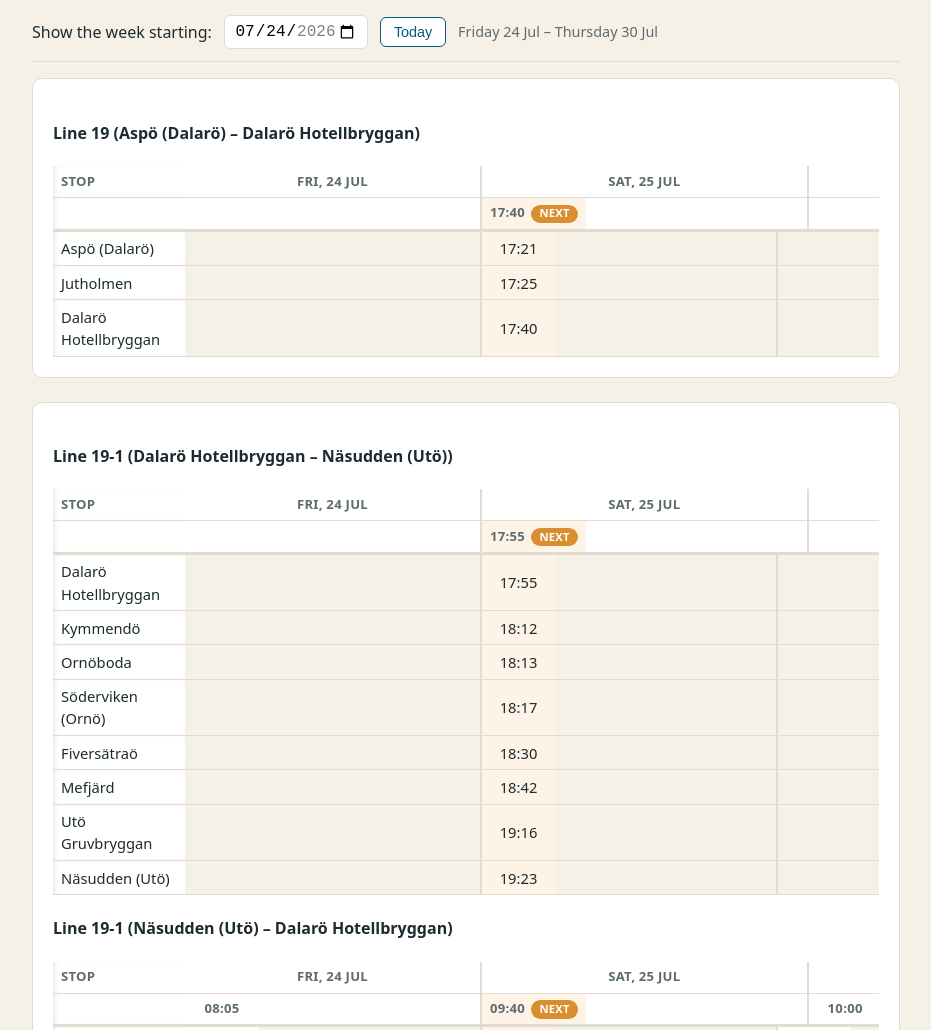
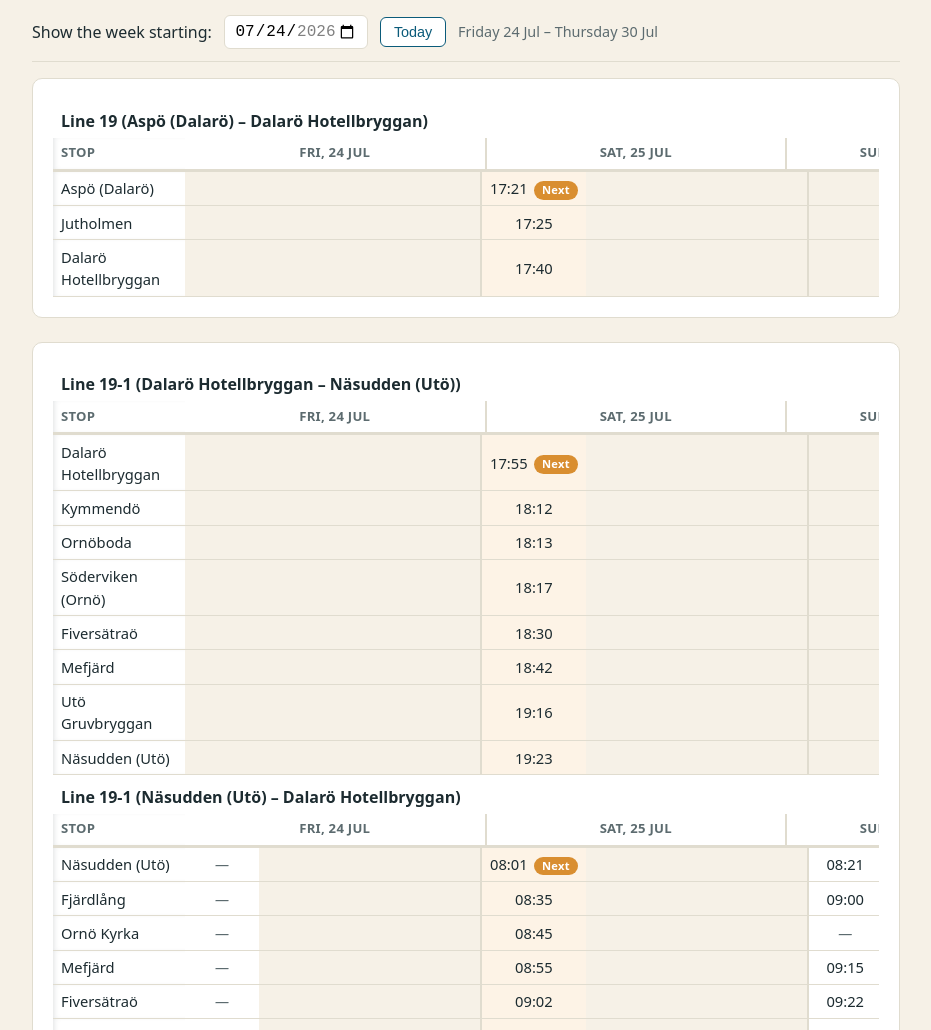
Before and after one commit to scoobymooch/Aspo-Atlas, a website: page ferries.html in a window 1280 px wide. Shown: the part 216-1246 px from the top of the page, without its empty margins (174-1105 px from the left). Drawn offline with Linux system fonts and the light colour scheme; no server answers.

Commit message:
Ferries: fix sticky-header follow-up issues (#19)
Three problems found on the live page after the sticky-header rework:

- The line heading scrolled away separately from its table's sticky header,
  producing an overlap glitch at each table transition and leaving a stuck
  header with no indication of which line it belonged to. Fixed by nesting
  the heading inside the sticky block itself (an outer sticky wrapper holds
  the heading, an inner overflow:hidden wrapper holds just the table, so
  only the table -- not the heading -- shifts sideways during horizontal
  scroll).

- The header's second row (one time per column, e.g. "17:55 NEXT") just
  duplicated each trip's own first body row. Removed; the "Next" badge now
  lands on that first body row instead.

- Header and body table columns drifted out of alignment. Root cause
  wasn't content width as first suspected -- it's that table-layout:fixed
  with an explicit colgroup stops trusting that colgroup for width when a
  table's only header row is entirely colSpan'd cells (no unspanned
  per-column cell anywhere), at least in this browser, silently shrinking
  the table to fit whatever space is available. The body table has no such
  row and sizes correctly, so its measured width is now copied onto the
  header table directly rather than relying on width:max-content there.


Claude-Session: https://claude.ai/code/session_01N6N1XM6icmpMHgxQzKkRDv

Co-authored-by: Claude <noreply@anthropic.com>

```diff
--- a/css/style.css
+++ b/css/style.css
@@ -227,9 +227,10 @@ table.timetable td.day-cell {
   font-size: 0.75rem;
   color: var(--muted);
   display: flex;
+  flex-wrap: wrap;
   align-items: center;
+  justify-content: center;
   gap: 0.3rem;
-  white-space: nowrap;
 }
 
 table.timetable.dual-route thead tr:first-child th:not(:first-child) {
@@ -547,16 +548,27 @@ table.timetable.stop-matrix .sticky-col {
    <thead> -- see the long comment in renderLineDirectionTable for why a sticky <th> inside a
    horizontally-scrollable ancestor doesn't stick to the viewport the way it should. Sticking
    this whole block instead sidesteps that: its own overflow-x has no bearing on how ITS
-   position:sticky resolves against the page. overflow:hidden still allows the JS-driven
-   scrollLeft mirroring (js/ferries.js) that keeps it lined up with the body's real,
-   user-scrollable horizontal position. */
-.matrix-header-scroll {
+   position:sticky resolves against the page.
+   .matrix-header-sticky carries the actual stickiness, so the line-name heading inside it
+   sticks together with the day columns. .matrix-header-scroll is the inner, non-sticky child
+   that clips the table and receives the JS-driven scrollLeft mirroring (js/ferries.js) that
+   keeps it lined up with the body's real, user-scrollable horizontal position -- kept
+   separate so the heading itself doesn't slide sideways along with the table. */
+.matrix-header-sticky {
   position: sticky;
   top: var(--filter-height, 0px);
   z-index: 3;
-  overflow: hidden;
   background: var(--card-bg);
   border-bottom: 2px solid var(--border);
+}
+
+.matrix-header-sticky h4 {
+  margin: 0;
+  padding: 0.6rem 0.5rem 0.3rem;
+}
+
+.matrix-header-scroll {
+  overflow: hidden;
 }
 
 /* The "Stop" corner cell only needs left-stickiness (from .sticky-col) here -- the whole
--- a/js/ferries.js
+++ b/js/ferries.js
@@ -229,21 +229,22 @@ function renderLineDirectionTable(section, lineId, direction, entries, dayColumn
 
   const rows = stopOrder(entries);
 
-  const heading = document.createElement("h4");
-  heading.textContent = `Line ${lineId} (${cleanStopName(rows[0].name)} – ${cleanStopName(rows[rows.length - 1].name)})`;
-  section.appendChild(heading);
-
   // The header lives in its own table/wrapper rather than a <thead> inside the scrolling
   // table: a horizontally-scrollable ancestor (overflow-x: auto) forces its overflow-y to
   // compute as "auto" too (CSS's overflow-x/y visible-pairing rule), which makes that
   // ancestor -- not the page -- the sticky containing block for any position:sticky
   // descendant, so a sticky <th>'s "top" ends up added to its row's static position instead
   // of sticking to the viewport. A sticky *block* has no such problem, since its own
-  // overflow-x doesn't affect how ITS sticky positioning resolves against ITS ancestors. The
-  // header table's horizontal scroll position is mirrored from the body's via the "scroll"
-  // listener below (overflow: hidden still allows programmatic scrollLeft, just no user
-  // drag/scrollbar of its own -- exactly what's wanted since the body wrapper is the one
-  // real, user-interactive horizontal scroller).
+  // overflow-x doesn't affect how ITS sticky positioning resolves against ITS ancestors.
+  //
+  // The heading needs to stick together with the day columns (so a stuck header always shows
+  // which line it belongs to), but must NOT slide sideways when the table scrolls
+  // horizontally -- so it lives in an outer sticky block, with an inner overflow:hidden div
+  // (only that div's scrollLeft is mirrored from the body) holding just the table:
+  //   .matrix-header-sticky (position: sticky)
+  //     <h4>
+  //     .matrix-header-scroll (overflow: hidden, scrollLeft mirrored from body)
+  //       headerTable
   //
   // Both tables share an identical <colgroup> (built once, reused twice) so their columns
   // stay pixel-aligned under table-layout:fixed regardless of how each table's own content
@@ -261,6 +262,13 @@ function renderLineDirectionTable(section, lineId, direction, entries, dayColumn
     return colgroup;
   }
 
+  const headerSticky = document.createElement("div");
+  headerSticky.className = "matrix-header-sticky";
+
+  const heading = document.createElement("h4");
+  heading.textContent = `Line ${lineId} (${cleanStopName(rows[0].name)} – ${cleanStopName(rows[rows.length - 1].name)})`;
+  headerSticky.appendChild(heading);
+
   const headerTable = document.createElement("table");
   headerTable.className = "timetable stop-matrix";
   headerTable.appendChild(buildColgroup());
@@ -272,47 +280,35 @@ function renderLineDirectionTable(section, lineId, direction, entries, dayColumn
   stopTh1.textContent = "Stop";
   headRow1.appendChild(stopTh1);
 
-  const headRow2 = document.createElement("tr");
-  const stopTh2 = document.createElement("th");
-  stopTh2.className = "sticky-col";
-  headRow2.appendChild(stopTh2);
-  const columnCells = [];
-
+  // One column-group header per day (colSpan'd) -- no per-trip header row underneath it,
+  // since each trip's own anchor time already shows on its first (Dalarö-adjacent) body row,
+  // making a dedicated header row just a duplicate of that row.
   columns.forEach((col) => {
-    if (col.isFirstOfDay) {
+    if (!col.isFirstOfDay) return;
     const count = columns.filter((c) => c.dayIndex === col.dayIndex).length;
     const dayTh = document.createElement("th");
     dayTh.colSpan = count;
     dayTh.className = "day-group-th";
+    dayTh.dataset.dayFirst = col.iso;
     if (col.dayIndex > 0) dayTh.classList.add("day-boundary-col");
     dayTh.appendChild(dayGroupHeader(col.iso));
     headRow1.appendChild(dayTh);
-    }
-
-    const timeTh = document.createElement("th");
-    timeTh.className = "time-col";
-    if (col.isPadding) timeTh.classList.add("padding-col");
-    if (col.isFirstOfDay) {
-      timeTh.dataset.dayFirst = col.iso;
-      if (col.dayIndex > 0) timeTh.classList.add("day-boundary-col");
-    }
-    timeTh.textContent = col.isPadding ? "" : col.anchor ?? "—";
-    headRow2.appendChild(timeTh);
-    columnCells.push([timeTh]);
   });
 
-  thead.append(headRow1, headRow2);
+  thead.appendChild(headRow1);
   headerTable.appendChild(thead);
 
   const headerScroll = document.createElement("div");
   headerScroll.className = "matrix-header-scroll";
   headerScroll.appendChild(headerTable);
-  section.appendChild(headerScroll);
+  headerSticky.appendChild(headerScroll);
+  section.appendChild(headerSticky);
 
   const bodyTable = document.createElement("table");
   bodyTable.className = "timetable stop-matrix";
   bodyTable.appendChild(buildColgroup());
 
+  const columnCells = columns.map(() => []);
   const tbody = document.createElement("tbody");
   rows.forEach((stopMeta) => {
     const tr = document.createElement("tr");
@@ -349,7 +345,8 @@ function renderLineDirectionTable(section, lineId, direction, entries, dayColumn
 
   // Padding columns have no real time, and (for a future day) would otherwise satisfy
   // findNextDeparture's date-only comparison and wrongly claim the "Next" badge -- restrict
-  // the candidates to real trips only.
+  // the candidates to real trips only. The badge lands on each column's first (topmost) body
+  // cell, since there's no header row of its own left to carry it.
   const realIndices = columns.map((_, i) => i).filter((i) => !columns[i].isPadding);
   markNextTripColumn(
     realIndices.map((i) => ({ iso: columns[i].iso, dep: columns[i].anchor })),
@@ -360,6 +357,15 @@ function renderLineDirectionTable(section, lineId, direction, entries, dayColumn
   bodyScroll.className = "table-scroll";
   bodyScroll.appendChild(bodyTable);
   section.appendChild(bodyScroll);
+
+  // table-layout:fixed with an explicit colgroup should size both tables identically off
+  // "width: max-content" alone -- but when a table's own first (and only) header row is
+  // entirely colSpan'd cells with no unspanned per-column cell anywhere, at least this browser
+  // stops trusting the colgroup for max-content sizing and shrinks the table to fit whatever
+  // space happens to be available instead, silently breaking column alignment. The body table
+  // has no such row (plain one-cell-per-column), so it sizes correctly; copying its measured
+  // width onto the header table (whose columns are otherwise identical) sidesteps the bug.
+  headerTable.style.width = `${bodyTable.getBoundingClientRect().width}px`;
 
   bodyScroll.addEventListener("scroll", () => {
     headerScroll.scrollLeft = bodyScroll.scrollLeft;
```
Lines whose indentation alone changed are shown as unchanged.
